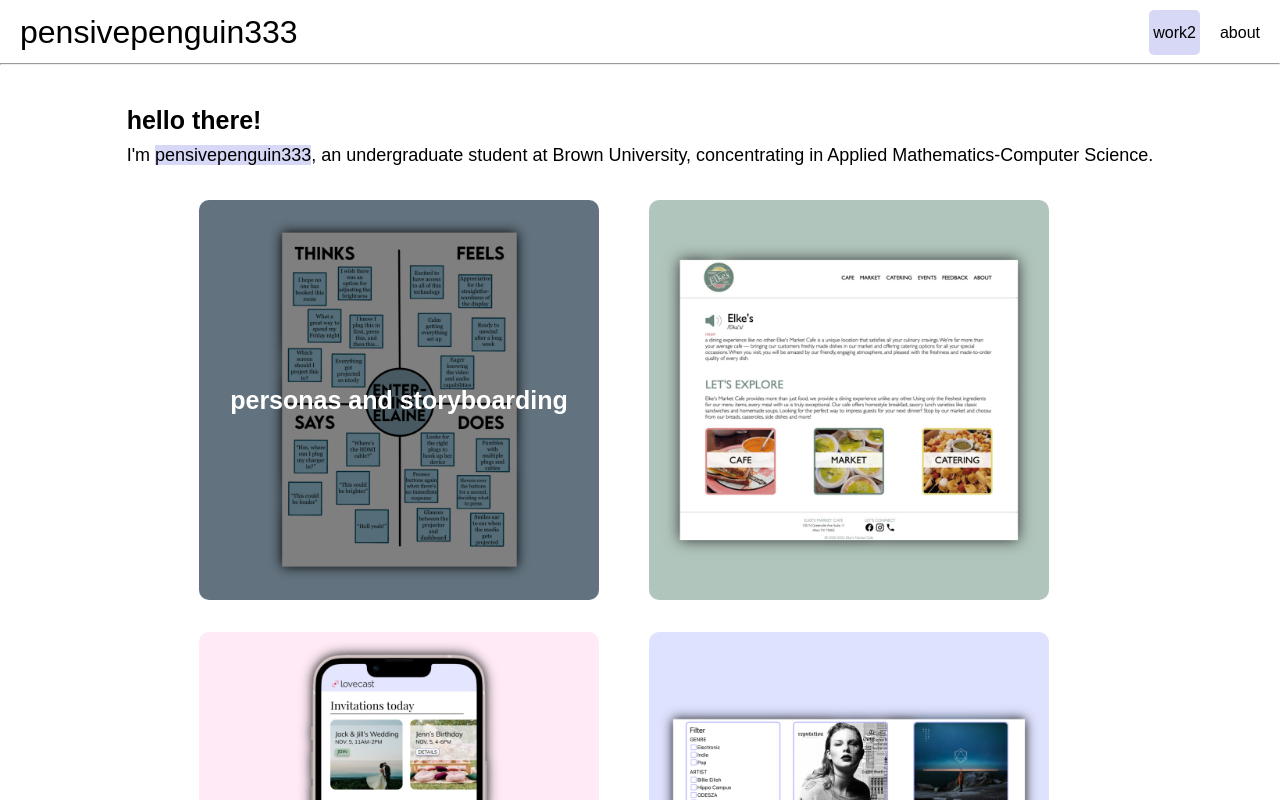
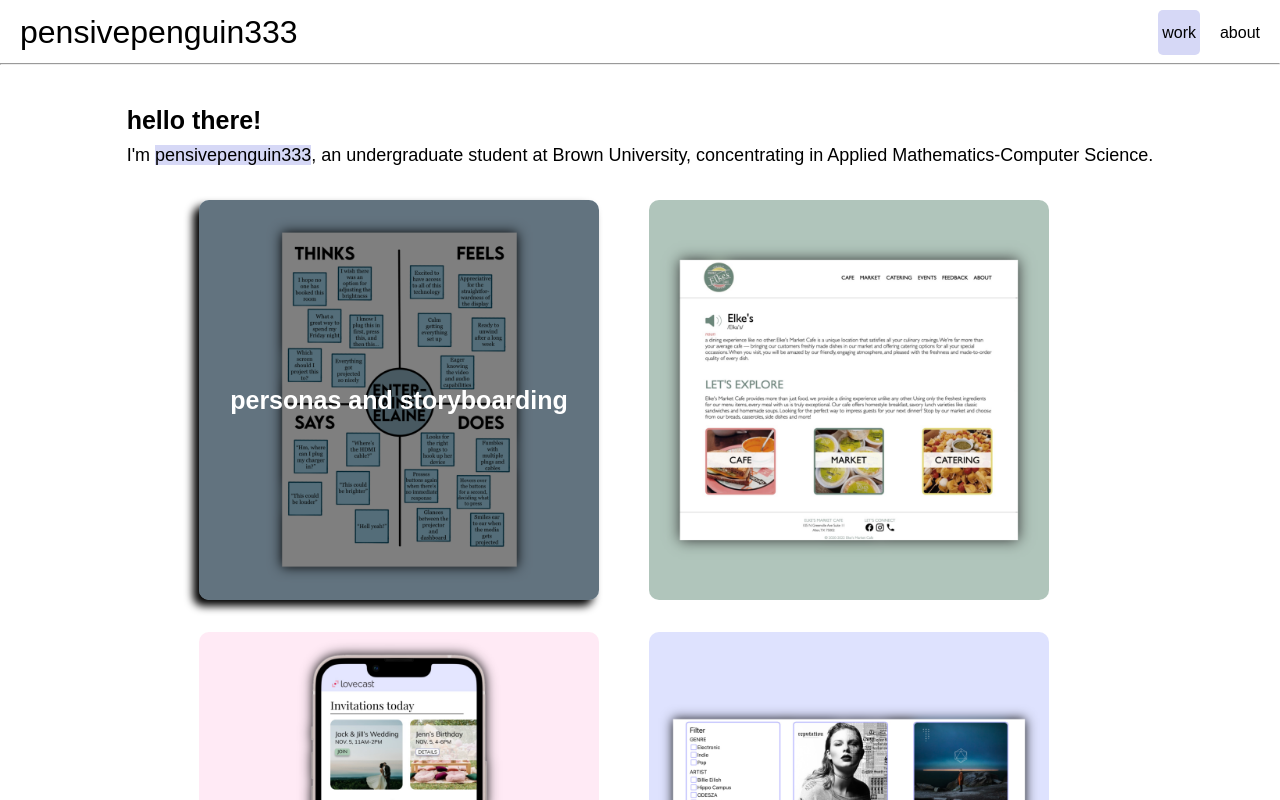
Before and after one commit to pensivepenguin333/portfolio, a React (Create React App) app: page /portfolio2 in a window 1280 px wide. In both pictures the pointer is over the element "personas and storyboarding". Shown: the top 800 px of the page. Built offline with nearby package versions, Linux system fonts and the light colour scheme.

Commit message:
drop shadows

```diff
--- a/src/components/Nav.js
+++ b/src/components/Nav.js
@@ -6,7 +6,7 @@ export default function Nav() {
         <nav className="nav">
             <Link to="/portfolio2/" className="name">pensivepenguin333</Link>
             <ul>
-                <CustomLink to="/portfolio2/"> work2 </CustomLink>
+                <CustomLink to="/portfolio2/"> work </CustomLink>
                 <CustomLink to="/about"> about </CustomLink>
             </ul>
         </nav>
--- a/src/components/Projects.css
+++ b/src/components/Projects.css
@@ -6,14 +6,20 @@
     width: 400px;
     position: relative;
 
+
 }
 
+.Project:hover {
+    filter: drop-shadow(-6px 6px 0.25rem black);
+    transition: 0.25s;
+}
+
+
 .Project img {
-    /* width: 300px; */
     border-radius: 10px;
     display: block;
     width: 100%;
-    /* position: relative; */
+
 }
 
 .overlay {
```
